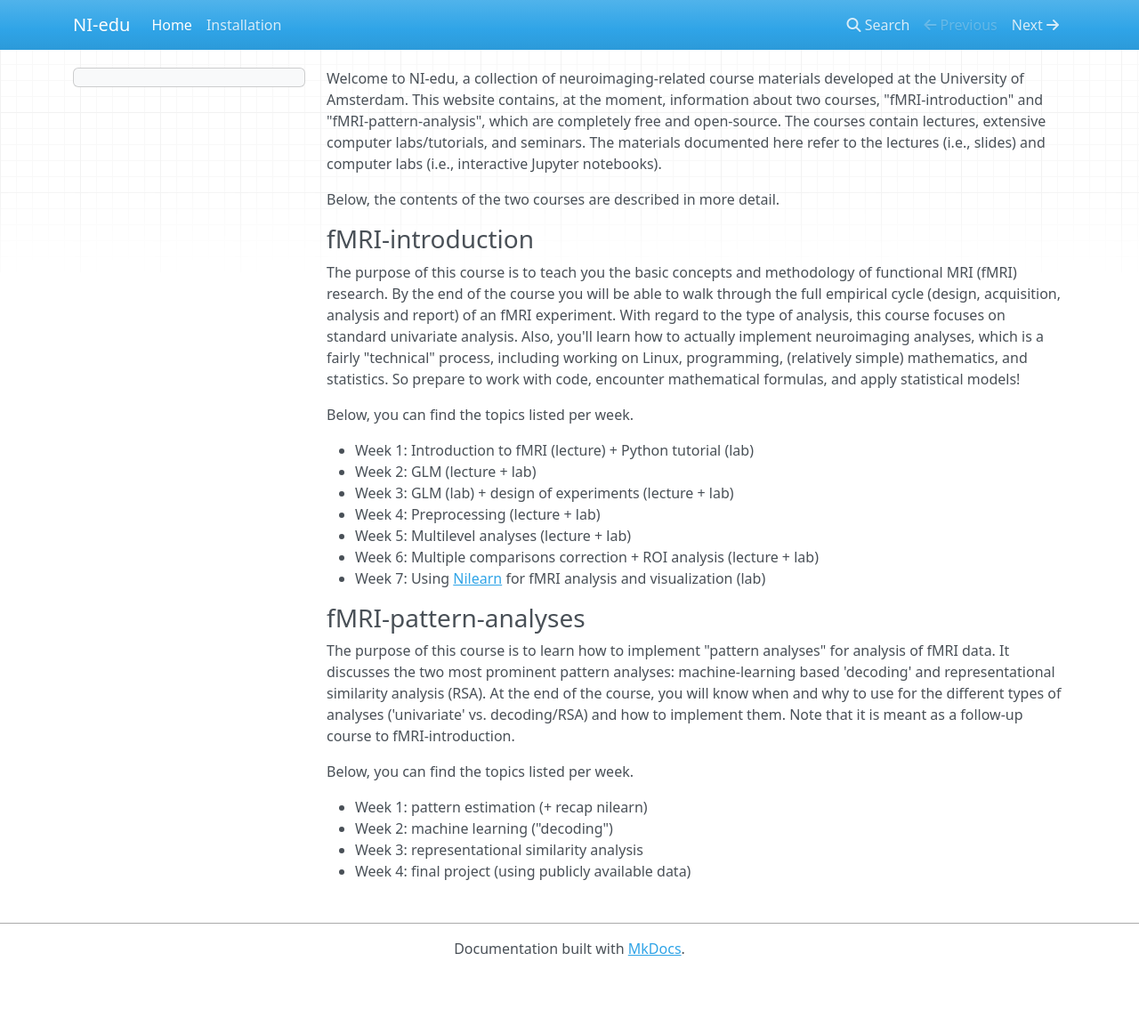
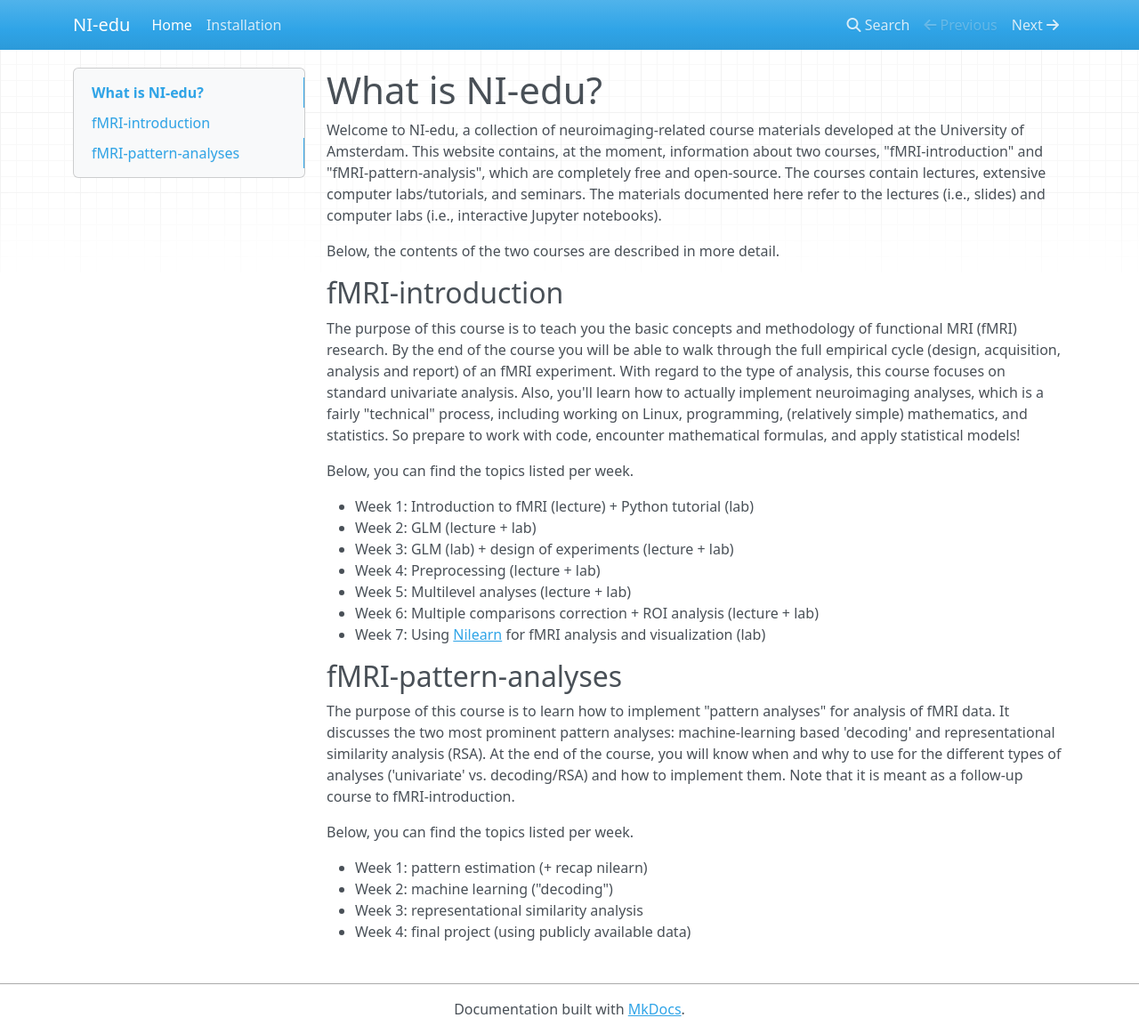
Before and after one commit to lukassnoek/NI-edu, an MkDocs documentation site: the page built from docs/index.md, in a window 1280 px wide and 1162 px high. Shown: the whole window at 89% size. Built offline with MkDocs 1.6.1, drawn with Linux system fonts in a browser that asks for light colours; nearby versions of some CDN libraries.

Commit message:
Update docs

```diff
--- a/docs/index.md
+++ b/docs/index.md
@@ -1,8 +1,9 @@
+# What is NI-edu?
 Welcome to NI-edu, a collection of neuroimaging-related course materials developed at the University of Amsterdam. This website contains, at the moment, information about two courses, "fMRI-introduction" and "fMRI-pattern-analysis", which are completely free and open-source. The courses contain lectures, extensive computer labs/tutorials, and seminars. The materials documented here refer to the lectures (i.e., slides) and computer labs (i.e., interactive Jupyter notebooks).
 
 Below, the contents of the two courses are described in more detail.
 
-### fMRI-introduction
+## fMRI-introduction
 The purpose of this course is to teach you the basic concepts and methodology of functional MRI (fMRI) research. By the end of the course you will be able to walk through the full empirical cycle (design, acquisition, analysis and report) of an fMRI experiment. With regard to the type of analysis, this course focuses on standard univariate analysis. Also, you'll learn how to actually implement neuroimaging analyses, which is a fairly "technical" process, including working on Linux, programming, (relatively simple) mathematics, and statistics. So prepare to work with code, encounter mathematical formulas, and apply statistical models!
 
 Below, you can find the topics listed per week.
@@ -15,7 +16,7 @@ Below, you can find the topics listed per week.
 * Week 6: Multiple comparisons correction + ROI analysis (lecture + lab)
 * Week 7: Using [Nilearn](https://nilearn.github.io/) for fMRI analysis and visualization (lab)
 
-### fMRI-pattern-analyses
+## fMRI-pattern-analyses
 The purpose of this course is to learn how to implement "pattern analyses" for analysis of fMRI data. It discusses the two most prominent pattern analyses: machine-learning based 'decoding' and representational similarity analysis (RSA). At the end of the course, you will know when and why to use for the different types of analyses ('univariate' vs. decoding/RSA) and how to implement them. Note that it is meant as a follow-up course to fMRI-introduction.
 
 Below, you can find the topics listed per week.
```
Also changed, not shown: docs/installation.md (+1 -0 lines).
